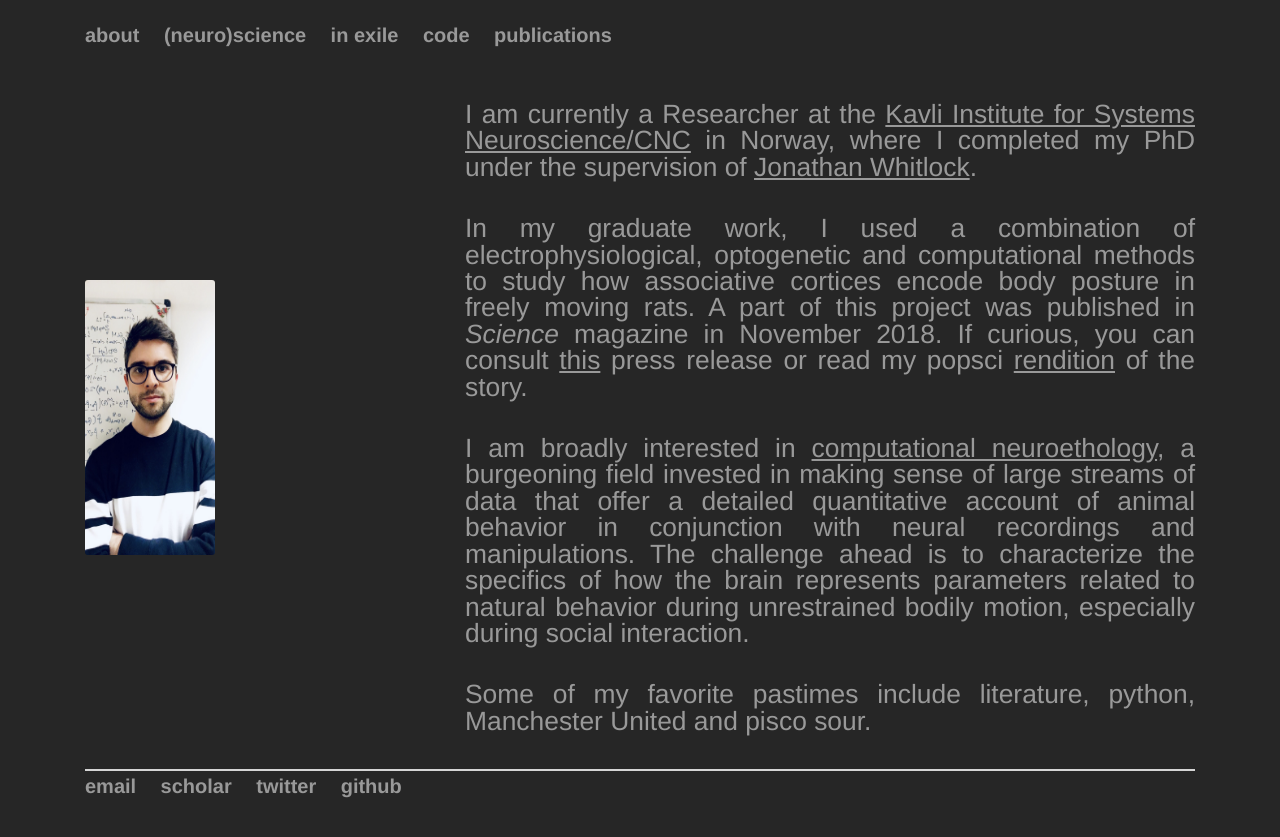
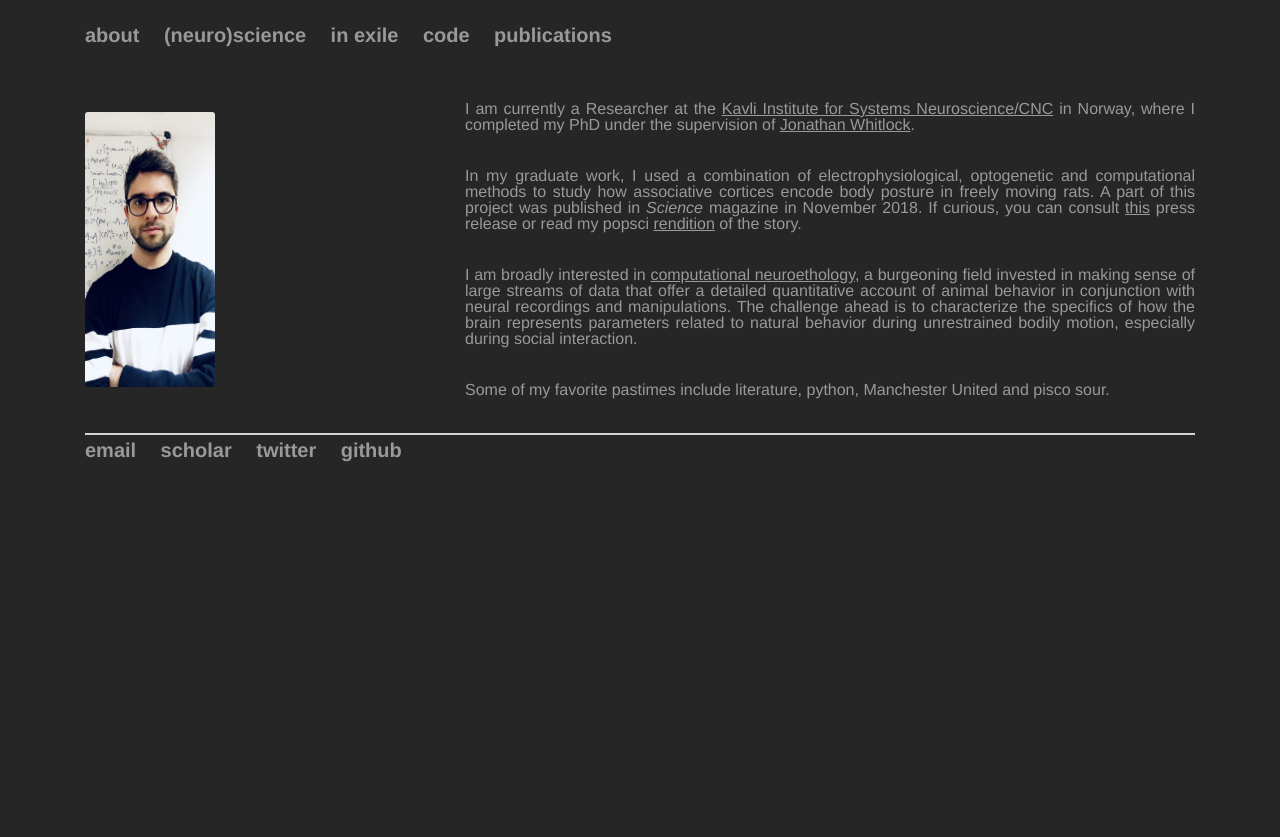
Before and after one commit to bartulem/bartulem.github.io, a Jekyll site: the page built from about/index.html, in a window 1280 px wide. Shown: the top 837 px of the page. Built offline with Jekyll 4.4.1, drawn with Linux system fonts in a browser that asks for light colours.

Commit message:
Update main.css

```diff
--- a/css/main.css
+++ b/css/main.css
@@ -31,7 +31,7 @@ a:hover {
 p {
     font-family:'Helvetica', 'HelveticaNeue', 'Arial', 'Sans-Serif';
     font-style: normal;
-    font-size: 1.65em;
+    font-size: 1.0em;
     line-height: 1.0em;
     margin-top: 35px;
     margin-bottom: 35px;
```
